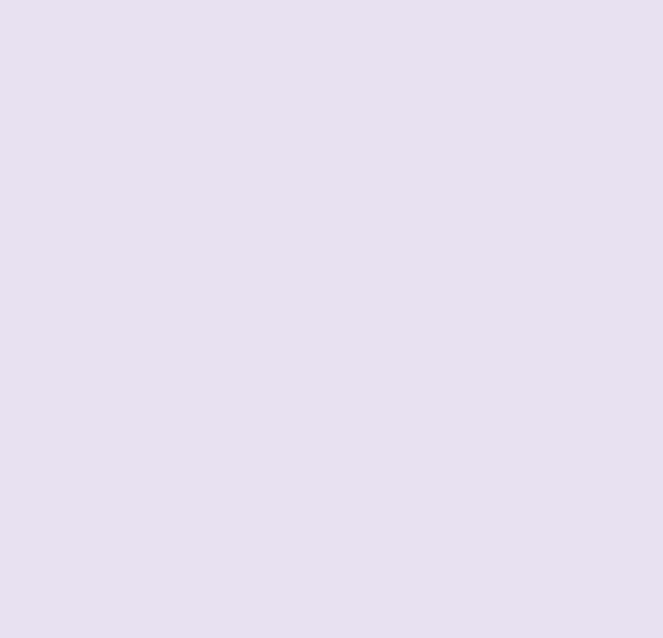
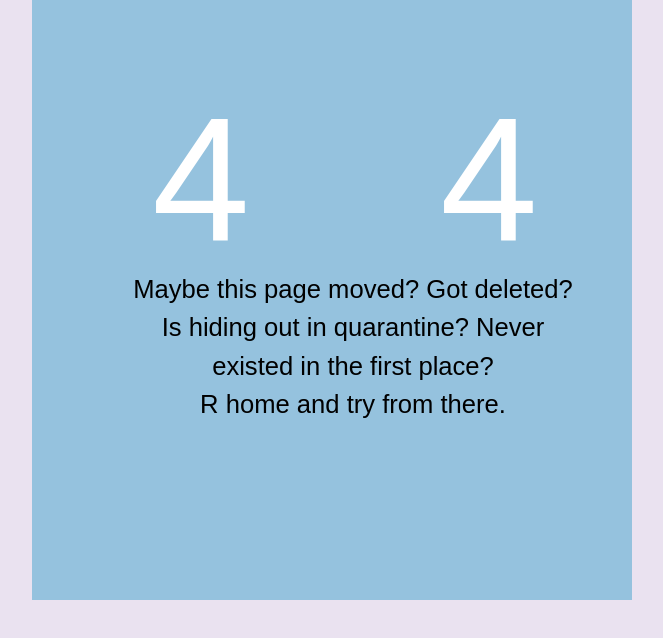
Before and after one commit to imJull/esptvweb, a React (Create React App) app: page /nada in a window 1280 px wide. Before the commit this address had no page. Shown: the top 638 px of the page, without its empty margins (308-971 px from the left). Built offline with nearby package versions, Linux system fonts and the light colour scheme; the HTML template or start-up script is replaced by a standard one.

Commit message:
Added some routes

```diff
--- a/src/App.js
+++ b/src/App.js
@@ -1,4 +1,6 @@
 import { BrowserRouter, Routes, Route } from "react-router-dom";
+import AboutUs from "./components/Conocenos/AboutUs";
+import ErrorPage from "./components/errror/ErrorPage";
 import Home from "./components/Home/Home";
 
 function App() {
@@ -6,6 +8,8 @@ function App() {
     <BrowserRouter>
       <Routes>
         <Route path="/" element={<Home />} />
+        <Route path="/about" element={<AboutUs />} />
+        <Route path="/nada" element={<ErrorPage />} />
       </Routes>
     </BrowserRouter>
   );
--- /dev/null
+++ b/src/components/Conocenos/AboutUs.jsx
@@ -0,0 +1,25 @@
+import React from 'react'
+import { useNavigate } from 'react-router-dom'
+import Navbar from '../Nav/Navbar'
+
+const AboutUs = () => {
+
+    const navigate = useNavigate()
+
+
+  return (
+
+    <>
+        <Navbar />
+        <section style={{height:"50%", width:"100%"}} className="bg-slate-500 py-6">
+            hola
+        </section>
+        <section style={{height:"50%", width:"100%"}} className="bg-slate-500">
+            hola 2
+        </section>
+        <button onClick={() => navigate(-1)} className='bg-red-400 border'>Regresar</button>
+    </>
+  )
+}
+
+export default AboutUs
--- a/src/components/Home/Home.jsx
+++ b/src/components/Home/Home.jsx
@@ -1,10 +1,19 @@
 import React from 'react'
+import { useNavigate } from 'react-router-dom'
 import Navbar from '../Nav/Navbar'
 
 const Home = () => {
+
+  const navigate = useNavigate()
+
+  const handleClick = () =>{
+    navigate("/about")
+  }
+
   return (
     <>
         <Navbar />
+        <button onClick={handleClick} className='border bg-slate-400'>Ir a about</button>
     </>
 
   )
--- a/src/components/Nav/Navbar.jsx
+++ b/src/components/Nav/Navbar.jsx
@@ -1,18 +1,29 @@
-import React from 'react'
+import React from "react";
+import { Link } from "react-router-dom";
 
 const Navbar = () => {
   return (
-        <div className='flex justify-between items-center h-24 w-full mx-auto text-white bg-slate-600 px-4'>
-            <h1 className='w-full text-3xl font-bold text-[#aac5bd]'>EL LOGO</h1>
-            <ul className='flex justify-between items-center'>
-                <li className='p-4'>Inicio</li>
-                <li className='p-4'>Conócenos</li>
-                <li className='p-4'>Servicios</li>
-                <li className='p-4'>Enlaces</li>
-                <li className='p-4'>Contáctenos</li>
-            </ul>
-        </div>
-  )
-}
+    <div className="flex justify-between items-center h-24 w-full mx-auto text-white bg-slate-600 px-4">
+      <h1 className="w-full text-3xl font-bold text-[#aac5bd]">EL LOGO</h1>
+      <ul className="flex justify-between items-center">
+        <li className="p-4">
+          <Link to="/">Home</Link>
+        </li>
+        <li className="p-4">
+          <Link to="/about">Conocenos</Link>
+        </li>
+        <li className="p-4">
+          <Link to="/nada">Servicios</Link>
+        </li>
+        <li className="p-4">
+          <Link to="/nada">Enlaces</Link>
+        </li>
+        <li className="p-4">
+          <Link to="/nada">Contáctenos</Link>
+        </li>
+      </ul>
+    </div>
+  );
+};
 
-export default Navbar
+export default Navbar;
--- /dev/null
+++ b/src/components/errror/ErrorPage.jsx
@@ -0,0 +1,28 @@
+import React from "react";
+import { useNavigate } from "react-router-dom";
+import Navbar from "../Nav/Navbar";
+import "./errorPage.css";
+
+const ErrorPage = () => {
+
+    const navigate = useNavigate()
+
+  return (
+    < >
+    <div className="mainbox">
+      <div className="err">4</div>
+      <i className="far fa-question-circle fa-spin"></i>
+      <div className="err2">4</div>
+      <div className="msg">
+        Maybe this page moved? Got deleted? Is hiding out in quarantine? Never
+        existed in the first place?
+        <p>
+          R <button onClick={() => navigate("/")}>home</button> and try from there.
+        </p>
+      </div>
+    </div>
+    </>
+  );
+};
+
+export default ErrorPage;
--- /dev/null
+++ b/src/components/errror/errorPage.css
@@ -0,0 +1,53 @@
+
+  .mainbox {
+    background-color: #95c2de;
+    margin: auto;
+    height: 600px;
+    width: 600px;
+    position: relative;
+  }
+
+    .err {
+      color: #ffffff;
+      font-family: 'Nunito Sans', sans-serif;
+      font-size: 11rem;
+      position:absolute;
+      left: 20%;
+      top: 8%;
+    }
+
+  .far {
+    position: absolute;
+    font-size: 8.5rem;
+    left: 42%;
+    top: 15%;
+    color: #ffffff;
+  }
+
+   .err2 {
+      color: #ffffff;
+      font-family: 'Nunito Sans', sans-serif;
+      font-size: 11rem;
+      position:absolute;
+      left: 68%;
+      top: 8%;
+    }
+
+  .msg {
+      text-align: center;
+      font-family: 'Nunito Sans', sans-serif;
+      font-size: 1.6rem;
+      position:absolute;
+      left: 16%;
+      top: 45%;
+      width: 75%;
+    }
+
+  a {
+    text-decoration: none;
+    color: white;
+  }
+
+  a:hover {
+    text-decoration: underline;
+  }
```
